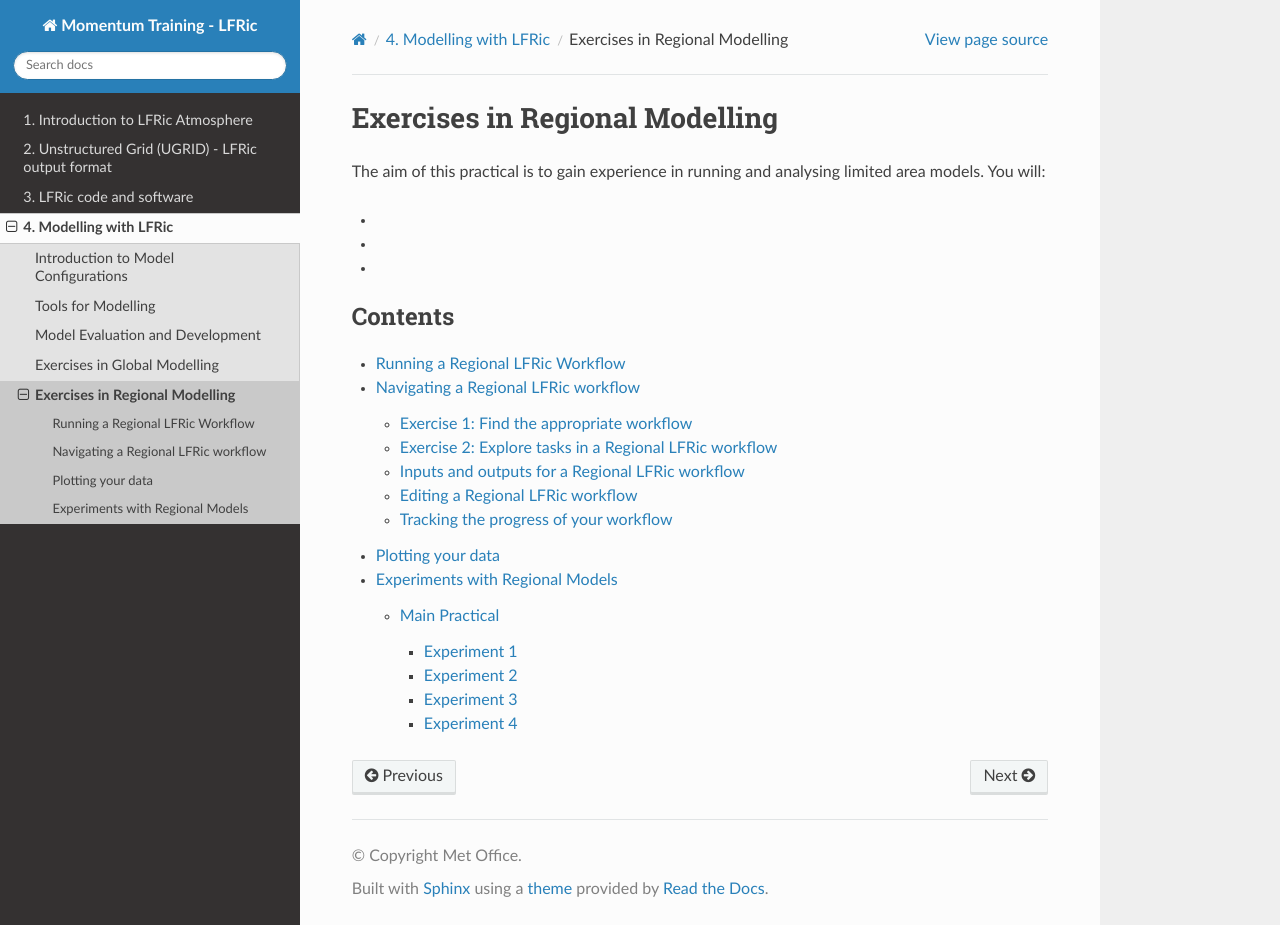
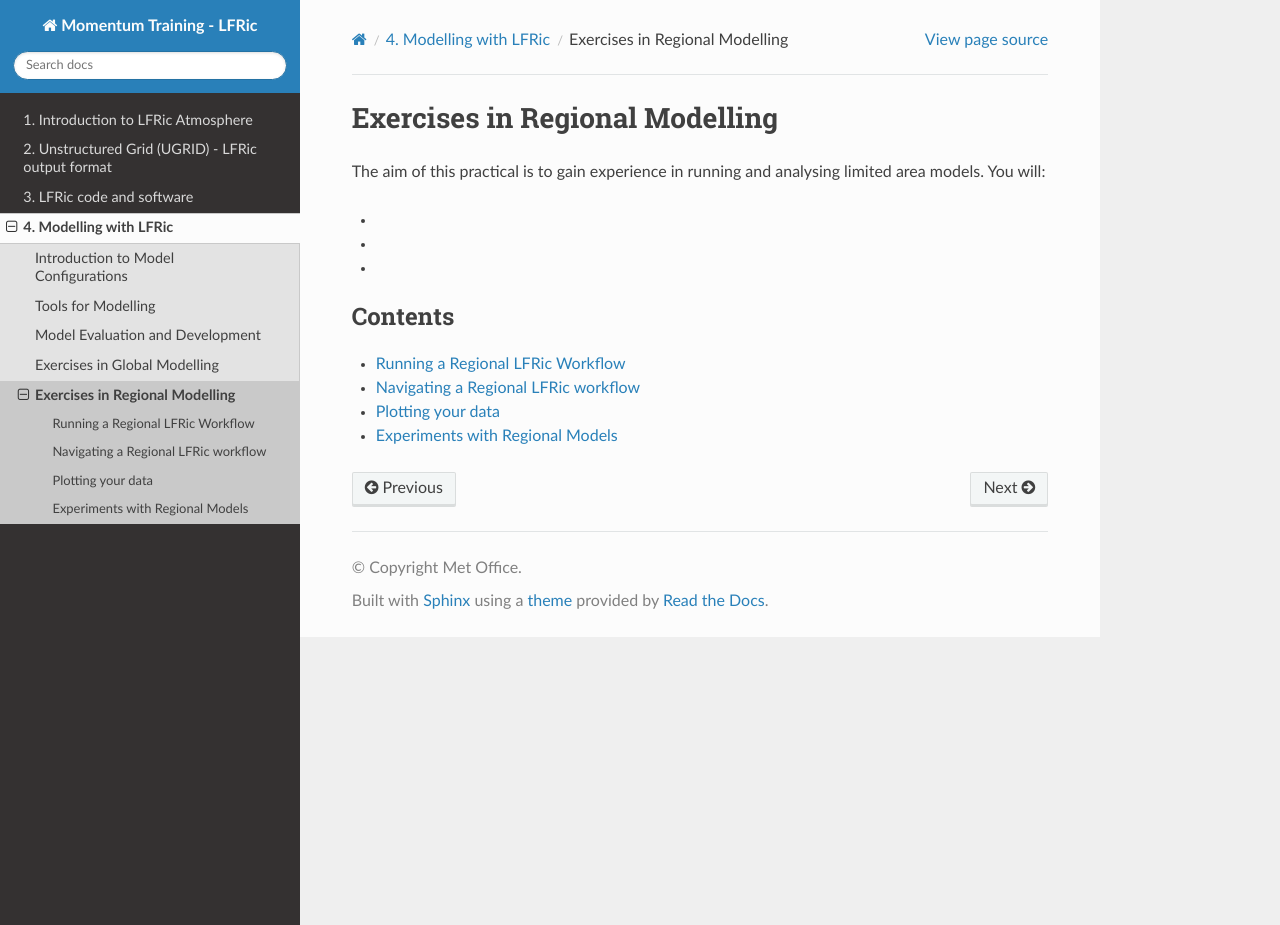
Before and after one commit to MetOffice/LFRic-Atmosphere-Training, a Sphinx documentation site: the page built from source/modelling/reg_practical_exercises/index.rst, in a window 1280 px wide and 925 px high. Built offline with Sphinx 7.4.7 and the Read the Docs theme 3.1.0, drawn with Linux system fonts in a browser that asks for light colours; pages that are not in the unit, such as notebooks, are missing from menus.

Commit message:
Reduce maxdepth in toctree for various sections to improve navigation clarity

```diff
--- a/source/index.rst
+++ b/source/index.rst
@@ -25,7 +25,6 @@ Momentum Training - LFRic Atmosphere
    - Version control with `FCM <https://metomi.github.io/fcm/doc/user_guide/>`_ and `Git <https://www.astropython.com/git-novice/>`_: Tools for tracking and managing changes in code.
 
 -------------------------------
-
 Contents of the training course
 -------------------------------
 
--- a/source/modelling/index.rst
+++ b/source/modelling/index.rst
@@ -13,7 +13,7 @@ This module covers how the Met Office's models are developed, configured and run
    * To checkout, edit, and run a regional model
 
 .. toctree::
-   :maxdepth: 2
+   :maxdepth: 1
    :caption: Contents
 
    introduction/index.rst
--- a/source/modelling/introduction/core_models/core_models.rst
+++ b/source/modelling/introduction/core_models/core_models.rst
@@ -12,7 +12,9 @@ The Momentum framework develops four core models:
 
 * **Sea Ice**: Sea Ice modelling Integrated Initiative (`SI³ <https://zenodo.org/records/7534900#.Y8GIF-xKg-Q>`_)
 
-In the Global Coupled (GC) approach, the atmosphere and land models are integrated together to form a *Global Atmosphere Land* (GAL) model, and the Ocean and Sea Ice models are integrated to yield the *Global Ocean and Sea Ice* (GOSI) model. This is because the atmosphere-land (ocean-sea ice) processes are physically interconnected, meaning the two models need to exchange data every timestep, requiring them to be contained in a single executable. This is known as *intra-model coupling*.
+In the Global Coupled (GC) approach, the atmosphere and land models are integrated together to form a *Global Atmosphere Land* (GAL) model, and the Ocean and Sea Ice models are integrated to yield the *Global Ocean and Sea Ice* (GOSI) model.
+
+This is because the atmosphere-land (ocean-sea ice) processes are physically interconnected, meaning the two models need to exchange data every timestep, requiring them to be contained in a single executable. This is known as *intra-model coupling*.
 
 The GAL and GOSI models are coupled to form the GC configuration. This is done via the `OASIS <https://oasis.cerfacs.fr/en/home/>`_ coupler. OASIS allows for the exchange of information between the different components of the model at varied resolutions and timescales, known as *inter-model* coupling. This alternative approach is necessary because ocean and sea ice processes typically evolve on longer timescales and larger spatial scales than atmospheric and land processes meaning that they cannot efficiently be combined in the same executable.
 
--- a/source/modelling/introduction/science_config/science_config.rst
+++ b/source/modelling/introduction/science_config/science_config.rst
@@ -1,8 +1,7 @@
 **********************
 Science Configurations
 **********************
-A science configuration defines the settings for a combination of core models, such as specifications for parameterisations and numerics. Science configurations are tested and evaluated across a set of model resolutions to ensure they meet the required standards for accuracy and reliability. Once the evaluation is complete, the configuration is frozen, numbered, and released as a package that can be used to build modelling systems for research and operational purposes; this is illustrated in the diagram below.
-
+A science configuration is when a defined version of each of the core models is combined together with a set of science settings, such as parameterisations and resolutions, to create a complete model system. The science configuration is then tested and evaluated to ensure that it meets the required standards for accuracy and reliability. Once this is done, the configuration is frozen, numbered, and released as a package that can be used for research and operational purposes; this is illustrated in the diagram below.
 
 .. image:: /_static/components.png
    :width: 650px
--- a/source/modelling/reg_practical_exercises/index.rst
+++ b/source/modelling/reg_practical_exercises/index.rst
@@ -10,7 +10,7 @@ The aim of this practical is to gain experience in running and analysing limited
 
 
 .. toctree::
-   :maxdepth: 3
+   :maxdepth: 1
    :caption: Contents
 
    running/running.rst
```
